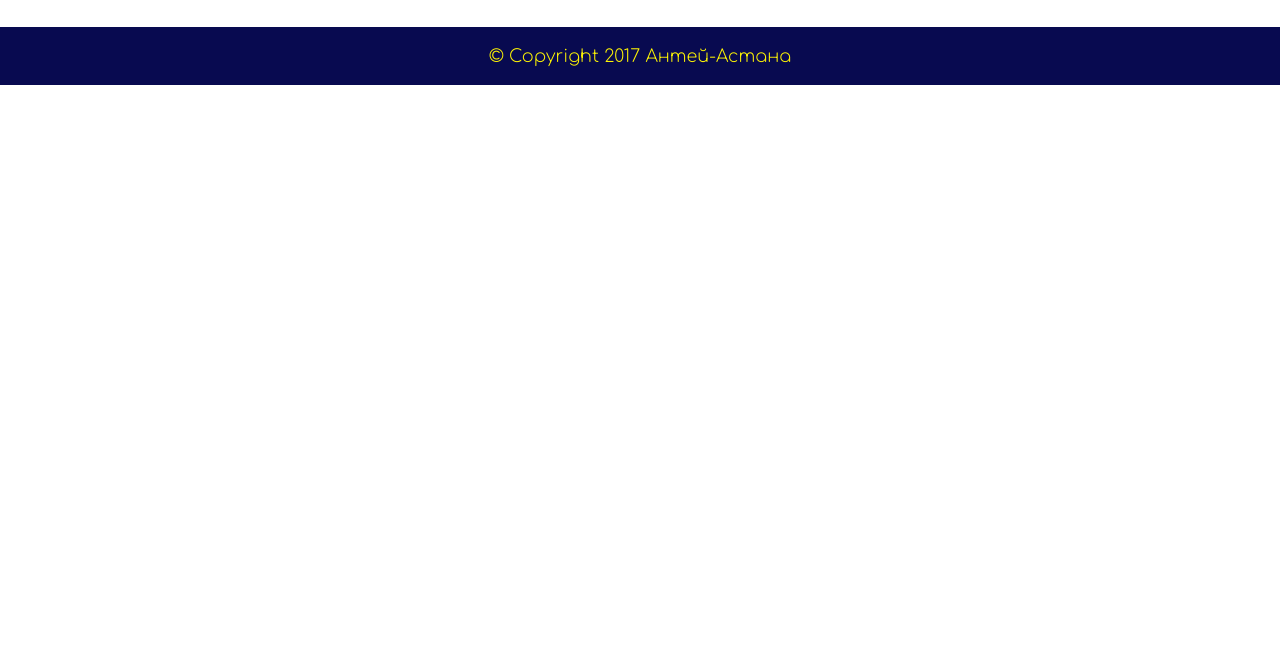
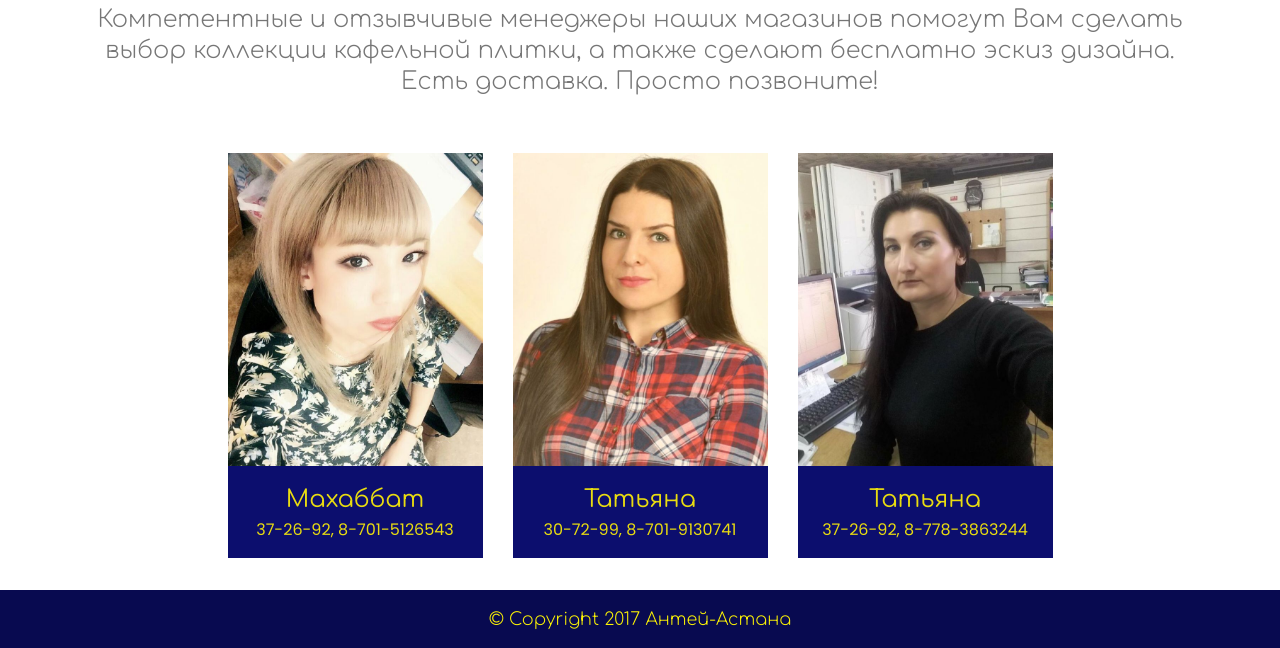
Before and after one commit to uma61/1, a plain HTML site: page page2.html in a window 1280 px wide. Shown: the part 672-1320 px from the top of the page. Before the commit the page ends 800 px from the top, so only its background shows below. Drawn offline with Linux system fonts and the light colour scheme; files whose address does not match are found by name.

Commit message:
create github pages

```diff
--- a/assets/mobirise/css/mbr-additional.css
+++ b/assets/mobirise/css/mbr-additional.css
@@ -3282,8 +3282,8 @@ body {
   color: #fcf304;
 }
 .cid-qEXATgYonA {
-  padding-top: 120px;
-  padding-bottom: 90px;
+  padding-top: 90px;
+  padding-bottom: 15px;
   background-color: #ffffff;
 }
 .cid-qEXATgYonA .mbr-shop {
@@ -3959,6 +3959,49 @@ body {
     display: block !important;
   }
 }
+.cid-qEYrKTuDMw {
+  padding-top: 0px;
+  padding-bottom: 0px;
+  background-color: #ffffff;
+}
+.cid-qEYrKTuDMw .mbr-section-subtitle {
+  color: #767676;
+}
+.cid-qEYrKTuDMw .media-row {
+  display: flex;
+  justify-content: center;
+}
+.cid-qEYrKTuDMw .team-item {
+  transition: all .2s;
+  margin-bottom: 2rem;
+}
+.cid-qEYrKTuDMw .team-item .item-image img {
+  width: 100%;
+}
+.cid-qEYrKTuDMw .team-item .item-name p {
+  margin-bottom: 0;
+}
+.cid-qEYrKTuDMw .team-item .item-role p {
+  margin-bottom: 0;
+}
+.cid-qEYrKTuDMw .team-item .item-social {
+  display: flex;
+  flex-wrap: wrap;
+  justify-content: center;
+}
+.cid-qEYrKTuDMw .team-item .item-social .socicon {
+  color: #232323;
+  font-size: 17px;
+}
+.cid-qEYrKTuDMw .team-item .item-caption {
+  background: #0c0e6e;
+}
+.cid-qEYrKTuDMw .item-name {
+  color: #e9dc10;
+}
+.cid-qEYrKTuDMw .item-role P {
+  color: #e9dc10;
+}
 .cid-qEYlMXyhsL {
   padding-top: 15px;
   padding-bottom: 15px;
--- a/page2.html
+++ b/page2.html
@@ -23,7 +23,7 @@
 
 </head>
 <body>
-<section class="menu cid-qEBVXw52Si" once="menu" id="menu3-z" data-rv-view="364" data-sortbtn="btn-primary">
+<section class="menu cid-qEBVXw52Si" once="menu" id="menu3-z" data-rv-view="614" data-sortbtn="btn-primary">
 
 
 
@@ -55,9 +55,7 @@
               <a href="tel:+7-701-5126543">
                 <span class="p-2 mbr-iconfont mbri-mobile2" media-simple="true"></span>
               </a>
-              <a href="page1.html" target="_blank">
-                <span class="p-2 mbr-iconfont mbri-cart-full" media-simple="true"></span>
-              </a>
+
 
 
 
@@ -68,7 +66,7 @@
     </nav>
 </section>
 
-<section once="footers" class="cid-qECeMJpc4O" id="footer1-10" data-rv-view="366" data-sortbtn="btn-primary">
+<section once="footers" class="cid-qECeMJpc4O" id="footer1-10" data-rv-view="616" data-sortbtn="btn-primary">
 
 
 
@@ -84,7 +82,7 @@
     </div>
 </section>
 
-<section class="mbr-gallery cid-qEXATgYonA" once="shops" id="shop6-14" data-rv-view="369" data-sortbtn="btn-primary">
+<section class="mbr-gallery cid-qEXATgYonA" once="shops" id="shop6-14" data-rv-view="619" data-sortbtn="btn-primary">
 
 
 
@@ -98,7 +96,61 @@
 
 </section>
 
-<section class="cid-qEYlMXyhsL" id="footer2-17" data-rv-view="380" data-sortbtn="btn-primary">
+<section class="features16 cid-qEYrKTuDMw" id="features16-18" data-rv-view="630" data-sortbtn="btn-primary">
+
+
+
+    <div class="container align-center">
+        <h2 class="pb-3 mbr-fonts-style mbr-section-title display-2">Наша команда</h2>
+        <h3 class="pb-5 mbr-section-subtitle mbr-fonts-style mbr-light display-5">Компетентные и отзывчивые менеджеры наших магазинов помогут Вам сделать выбор коллекции кафельной плитки, а также сделают бесплатно эскиз дизайна. Есть доставка. Просто позвоните!</h3>
+        <div class="row media-row">
+
+        <div class="team-item col-lg-3 col-md-6">
+                <div class="item-image">
+                    <img src="assets/images/-720x884.jpg" alt="" title="" media-simple="true">
+                </div>
+                <div class="item-caption py-3">
+                    <div class="item-name px-2">
+                        <p class="mbr-fonts-style display-5">
+                           Махаббат</p>
+                    </div>
+                    <div class="item-role px-2">
+                        <p>37-26-92,&nbsp;8-701-5126543</p>
+                    </div>
+
+                </div>
+            </div><div class="team-item col-lg-3 col-md-6">
+                <div class="item-image">
+                    <img src="assets/images/2-720x884.jpg" alt="" title="" media-simple="true">
+                </div>
+                <div class="item-caption py-3">
+                    <div class="item-name px-2">
+                        <p class="mbr-fonts-style display-5">Татьяна</p>
+                    </div>
+                    <div class="item-role px-2">
+                        <p>30-72-99, 8-701-9130741</p>
+                    </div>
+
+                </div>
+            </div><div class="team-item col-lg-3 col-md-6">
+                <div class="item-image">
+                    <img src="assets/images/1-720x884.jpg" alt="" title="" media-simple="true">
+                </div>
+                <div class="item-caption py-3">
+                    <div class="item-name px-2">
+                        <p class="mbr-fonts-style display-5">
+                           Татьяна</p>
+                    </div>
+                    <div class="item-role px-2">
+                        <p>37-26-92, 8-778-3863244</p>
+                    </div>
+
+                </div>
+            </div></div>
+    </div>
+</section>
+
+<section class="cid-qEYlMXyhsL" id="footer2-17" data-rv-view="640" data-sortbtn="btn-primary">
 
 
 
```
Also changed, not shown: index.html (+7 -7 lines), page1.html (+4 -4 lines), 1 other file.
